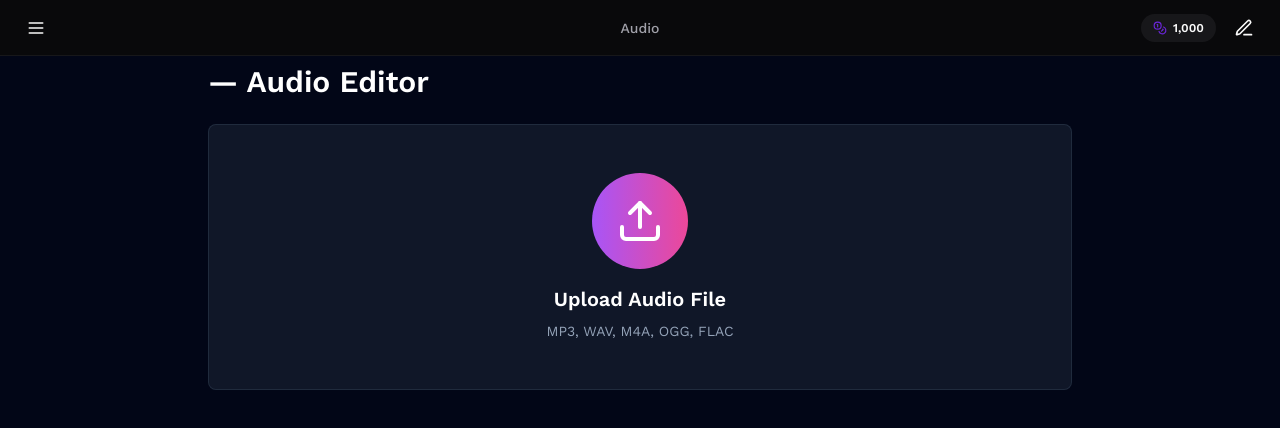
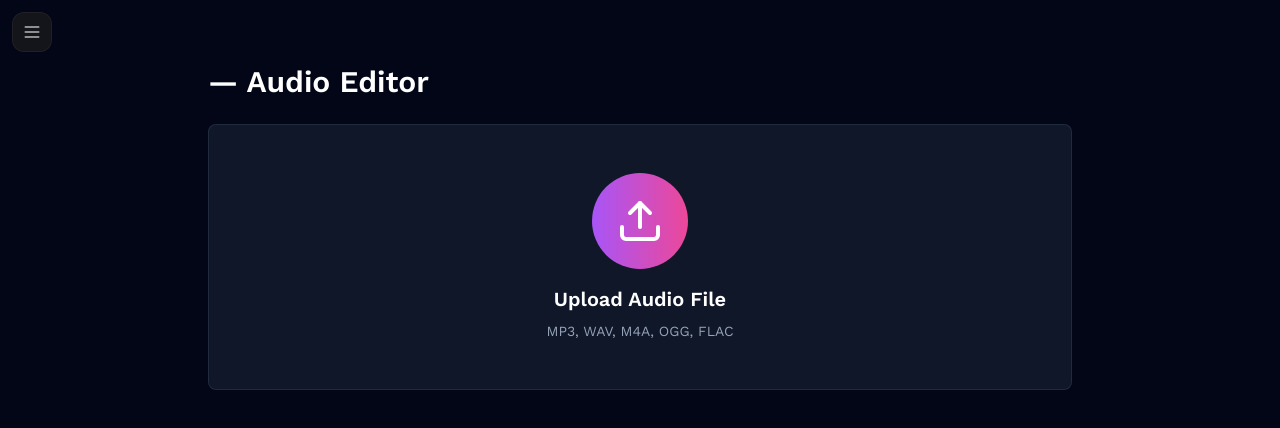
Before and after one commit to ashinstinct/sg-3f9e0639-0e46-47e0-ba87-cf415efaed8a-1774293159, a Next.js app: page /audio-editor in a window 1280 px wide. Shown: the top 428 px of the page. Built offline with nearby package versions, Linux system fonts and the light colour scheme.

Commit message:
feat(ui): move top bar items to sidebar footer

```diff
--- a/src/components/Navigation.tsx
+++ b/src/components/Navigation.tsx
@@ -28,7 +28,6 @@ import {
   Grid3x3,
   Wand2
 } from "lucide-react";
-import { Button } from "@/components/ui/button";
 import { SubscriptionModal } from "@/components/SubscriptionModal";
 import { cn } from "@/lib/utils";
 import {
@@ -85,104 +84,43 @@ export function Navigation() {
     },
   ];
 
-  const getPageTitle = () => {
-    const path = router.pathname;
-    if (path.startsWith("/images")) return "Images";
-    if (path.startsWith("/video")) return "Video";
-    if (path === "/chat") return "Chat";
-    if (path.startsWith("/audio") || path === "/audio-editor") return "Audio";
-    if (path === "/avatar") return "Avatar";
-    if (path === "/music") return "Music";
-    if (path === "/clone") return "Voice Clone";
-    if (path === "/tools") return "Tools";
-    if (path === "/free-tools") return "Free Tools";
-    if (path === "/library") return "Library";
-    if (path === "/gallery") return "Gallery";
-    if (path === "/dashboard") return "Dashboard";
-    if (path === "/agents") return "Agents";
-    if (path === "/generate") return "Generate";
-    if (path === "/transcriber") return "Transcriber";
-    if (path === "/extract") return "Frame Extractor";
-    if (path === "/download") return "Downloader";
-    if (path === "/split") return "Splitter";
-    if (path === "/convert") return "Converter";
-    if (path === "/edit") return "Editor";
-    if (path === "/stems" || path === "/stem-separator") return "Stems";
-    if (path === "/enhance") return "Enhancer";
-    if (path === "/record-voice") return "Recorder";
-    if (path === "/image-to-prompt") return "Image to Prompt";
-    return "";
-  };
-
   return (
     <>
-      {/* Minimal Top Bar */}
-      <nav className="fixed top-0 left-0 right-0 z-50 bg-background border-b border-border/50 h-14">
-        <div className="flex items-center justify-between h-full px-4">
-          {/* Left: Hamburger */}
-          <button
-            onClick={() => setSidebarOpen(!sidebarOpen)}
-            className="flex items-center justify-center w-10 h-10 rounded-lg hover:bg-muted transition-colors"
-          >
-            <Menu className="w-5 h-5 text-foreground" />
-          </button>
-
-          {/* Center: Page Title */}
-          <div className="absolute left-1/2 -translate-x-1/2">
-            <span className="text-sm font-medium text-muted-foreground">
-              {getPageTitle()}
-            </span>
-          </div>
-
-          {/* Right: Credits + New */}
-          <div className="flex items-center gap-2">
-            <button
-              onClick={() => setSubscriptionModalOpen(true)}
-              className="flex items-center gap-1.5 px-3 py-1.5 bg-muted/50 rounded-full hover:bg-muted transition-colors"
-            >
-              <Coins className="w-3.5 h-3.5 text-primary" />
-              <span className="text-xs font-semibold">{credits.toLocaleString()}</span>
-            </button>
-            <button
-              onClick={() => router.push("/images/generate")}
-              className="flex items-center justify-center w-10 h-10 rounded-lg hover:bg-muted transition-colors"
-            >
-              <PenLine className="w-5 h-5 text-foreground" />
-            </button>
-          </div>
-        </div>
-      </nav>
+      {/* Floating Hamburger Button */}
+      <button
+        onClick={() => setSidebarOpen(true)}
+        className="fixed top-3 left-3 z-50 flex items-center justify-center w-10 h-10 rounded-xl bg-[#1a1a1c]/80 backdrop-blur-sm border border-white/5 hover:bg-[#252528] transition-colors"
+      >
+        <Menu className="w-5 h-5 text-white/70" />
+      </button>
 
       {/* Slide-out Sidebar */}
       <div
         className={cn(
-          "fixed top-0 left-0 bottom-0 z-[60] w-72 bg-background border-r border-border/50 transition-transform duration-300 ease-in-out flex flex-col",
+          "fixed top-0 left-0 bottom-0 z-[60] w-72 bg-[#0e0e10] border-r border-white/5 transition-transform duration-300 ease-in-out flex flex-col",
           sidebarOpen ? "translate-x-0" : "-translate-x-full"
         )}
       >
         {/* Sidebar Header - Branding */}
-        <div className="flex items-center justify-between px-4 h-14 border-b border-border/50 flex-shrink-0">
-          <span className="text-lg font-bold bg-gradient-to-r from-indigo-400 via-purple-400 to-cyan-400 bg-clip-text text-transparent">
+        <div className="flex items-center justify-between px-4 h-14 border-b border-white/5 flex-shrink-0">
+          <Link
+            href="/"
+            className="text-lg font-bold bg-gradient-to-r from-indigo-400 via-purple-400 to-cyan-400 bg-clip-text text-transparent"
+          >
             Back2Life.Studio
-          </span>
+          </Link>
           <div className="flex items-center gap-1">
             <button
               onClick={() => setTheme(theme === "dark" ? "light" : "dark")}
-              className="flex items-center justify-center w-8 h-8 rounded-lg hover:bg-muted transition-colors"
+              className="flex items-center justify-center w-8 h-8 rounded-lg hover:bg-white/5 transition-colors"
             >
-              {theme === "dark" ? <Sun className="w-4 h-4" /> : <Moon className="w-4 h-4" />}
+              {theme === "dark" ? <Sun className="w-4 h-4 text-white/50" /> : <Moon className="w-4 h-4 text-white/50" />}
             </button>
             <button
               onClick={() => setSidebarOpen(false)}
-              className="flex items-center justify-center w-8 h-8 rounded-lg hover:bg-muted transition-colors"
+              className="flex items-center justify-center w-8 h-8 rounded-lg hover:bg-white/5 transition-colors"
             >
-              <X className="w-4 h-4" />
-            </button>
-            <button
-              onClick={() => setSidebarOpen(false)}
-              className="flex items-center justify-center w-8 h-8 rounded-lg hover:bg-muted transition-colors"
-            >
-              <ChevronDown className="w-4 h-4" />
+              <X className="w-4 h-4 text-white/50" />
             </button>
           </div>
         </div>
@@ -191,7 +129,7 @@ export function Navigation() {
         <div className="flex-1 overflow-y-auto py-4 px-3">
           {navSections.map((section) => (
             <div key={section.title} className="mb-6">
-              <h3 className="text-[10px] font-semibold text-muted-foreground uppercase tracking-widest px-3 mb-2">
+              <h3 className="text-[10px] font-semibold text-white/30 uppercase tracking-widest px-3 mb-2">
                 {section.title}
               </h3>
               <div className="space-y-0.5">
@@ -207,8 +145,8 @@ export function Navigation() {
                       className={cn(
                         "flex items-center gap-3 px-3 py-2.5 rounded-lg transition-colors text-sm",
                         isActive
-                          ? "bg-primary/10 text-primary font-medium"
-                          : "text-foreground hover:bg-muted"
+                          ? "bg-white/10 text-white font-medium"
+                          : "text-white/60 hover:bg-white/5 hover:text-white/80"
                       )}
                     >
                       <Icon className="w-5 h-5 flex-shrink-0" />
@@ -221,24 +159,41 @@ export function Navigation() {
           ))}
         </div>
 
-        {/* Sidebar Footer */}
-        <div className="flex-shrink-0 border-t border-border/50 p-3 space-y-2">
+        {/* Sidebar Footer - Credits, Go Pro, Settings, User */}
+        <div className="flex-shrink-0 border-t border-white/5 p-3 space-y-2">
+          {/* Credits Display */}
+          <button
+            onClick={() => {
+              setSidebarOpen(false);
+              setSubscriptionModalOpen(true);
+            }}
+            className="flex items-center gap-2 w-full px-3 py-2.5 rounded-lg hover:bg-white/5 transition-colors"
+          >
+            <div className="flex items-center justify-center w-8 h-8 rounded-lg bg-amber-500/10 flex-shrink-0">
+              <Coins className="w-4 h-4 text-amber-400" />
+            </div>
+            <div className="flex-1 text-left">
+              <p className="text-sm font-semibold text-white">{credits.toLocaleString()} credits</p>
+              <p className="text-[11px] text-white/40">Click to buy more</p>
+            </div>
+          </button>
+
           {/* Go Pro Button */}
           <button
             onClick={() => {
               setSidebarOpen(false);
               setSubscriptionModalOpen(true);
             }}
-            className="flex items-center gap-2 px-3 py-2 rounded-full bg-primary/10 border border-primary/20 hover:bg-primary/20 transition-colors w-auto"
+            className="flex items-center gap-2 px-3 py-2 rounded-full bg-indigo-500/10 border border-indigo-500/20 hover:bg-indigo-500/20 transition-colors w-auto"
           >
-            <Sparkles className="w-4 h-4 text-primary" />
-            <span className="text-sm font-medium text-primary">Go Pro</span>
+            <Sparkles className="w-4 h-4 text-indigo-400" />
+            <span className="text-sm font-medium text-indigo-400">Go Pro</span>
           </button>
 
           {/* Settings */}
           <Link
             href="/dashboard"
-            className="flex items-center gap-3 px-3 py-2.5 rounded-lg hover:bg-muted transition-colors text-sm text-foreground"
+            className="flex items-center gap-3 px-3 py-2.5 rounded-lg hover:bg-white/5 transition-colors text-sm text-white/60"
           >
             <Settings className="w-5 h-5 flex-shrink-0" />
             <span>Settings</span>
@@ -247,14 +202,14 @@ export function Navigation() {
           {/* User Profile */}
           <DropdownMenu>
             <DropdownMenuTrigger asChild>
-              <button className="flex items-center gap-3 px-3 py-2.5 rounded-lg hover:bg-muted transition-colors w-full text-left">
-                <div className="w-8 h-8 rounded-full bg-muted flex items-center justify-center flex-shrink-0">
-                  <User className="w-4 h-4" />
+              <button className="flex items-center gap-3 px-3 py-2.5 rounded-lg hover:bg-white/5 transition-colors w-full text-left">
+                <div className="w-8 h-8 rounded-full bg-white/10 flex items-center justify-center flex-shrink-0">
+                  <User className="w-4 h-4 text-white/50" />
                 </div>
                 <div className="flex-1 min-w-0">
-                  <p className="text-sm font-medium truncate">Guest User</p>
+                  <p className="text-sm font-medium text-white/80 truncate">Guest User</p>
                 </div>
-                <ChevronDown className="w-4 h-4 text-muted-foreground flex-shrink-0" />
+                <ChevronDown className="w-4 h-4 text-white/30 flex-shrink-0" />
               </button>
             </DropdownMenuTrigger>
             <DropdownMenuContent align="start" side="top" className="w-56">
```
